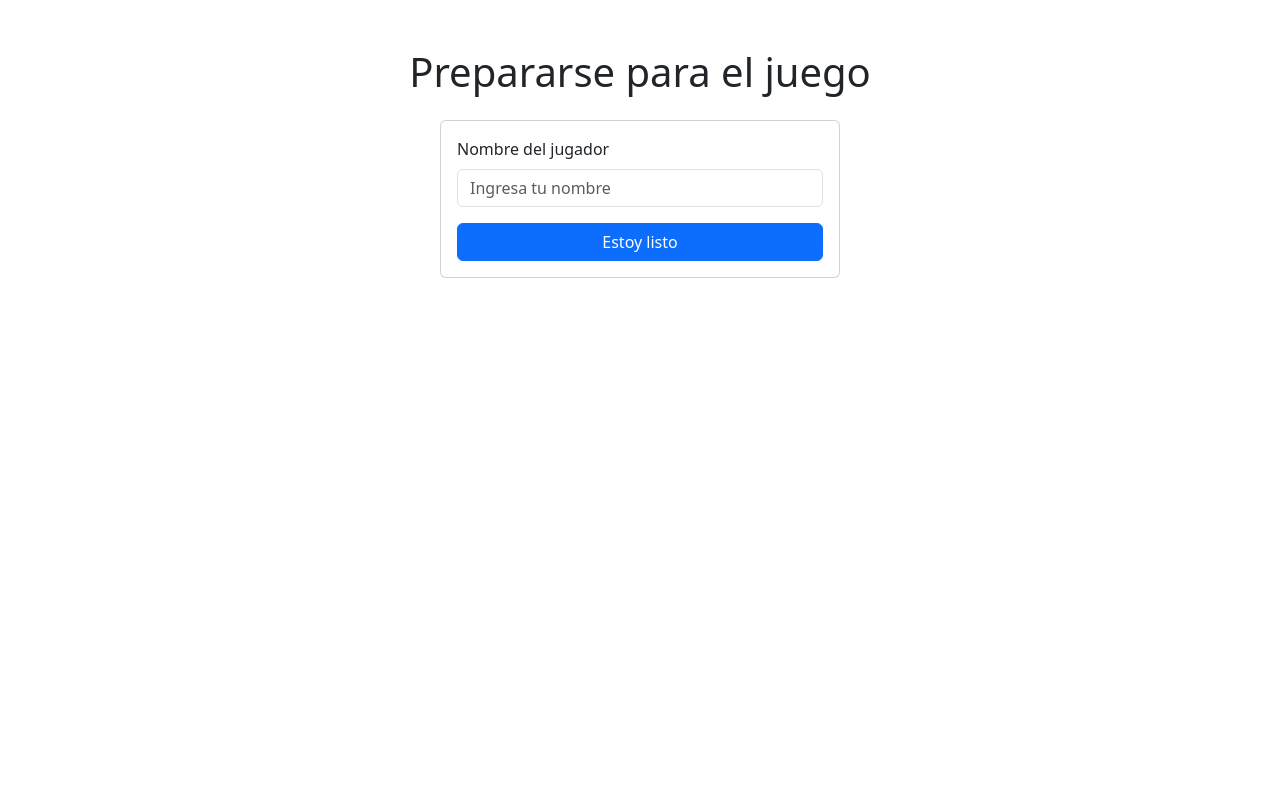
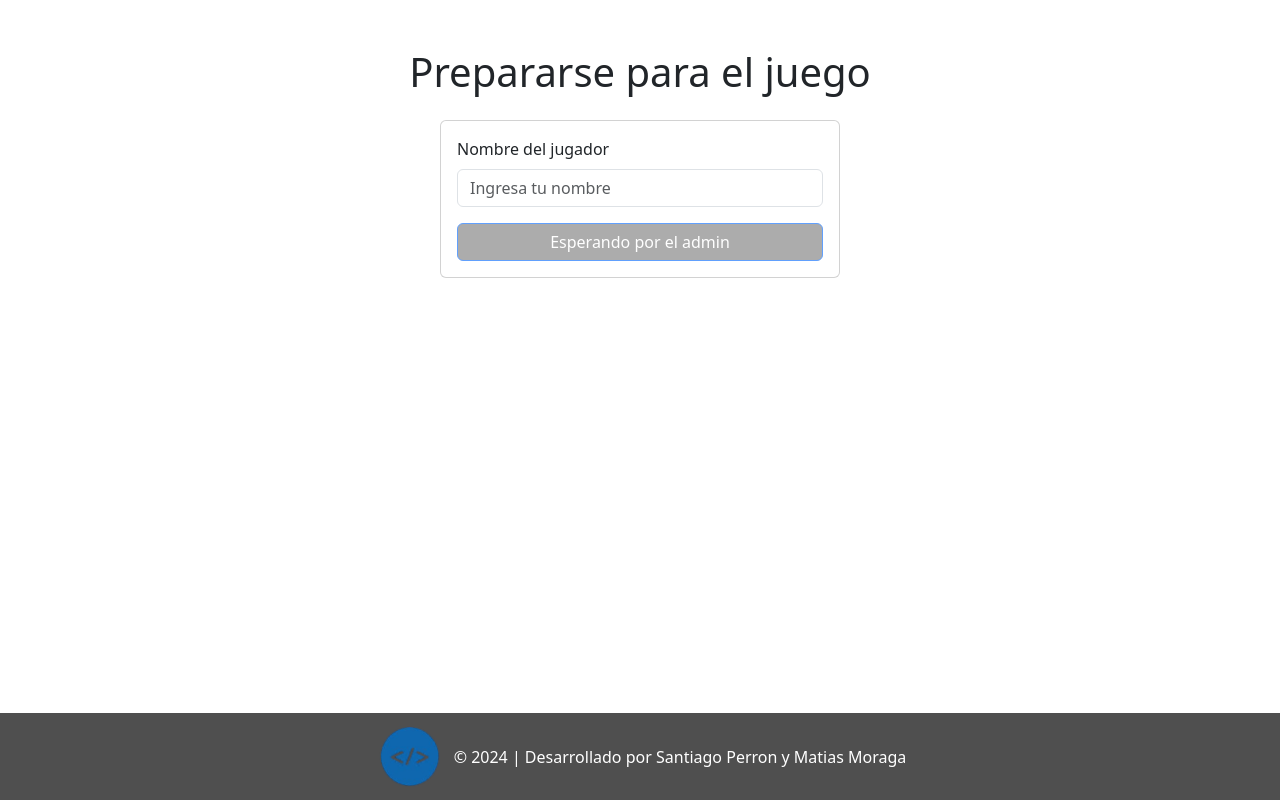
Before and after one commit to STPR2001/Batalla-de-Prompts, a website: page views/lobbyJugador/lobbyJugador.html in a window 1280 px wide. Both pictures are taken after typing "Sample" into the empty fields and a click on the button "Estoy listo". Drawn offline with nearby package versions, Linux system fonts and the light colour scheme; no server answers.

Commit message:
se agrego footer y redireccion de usuarios a partida

```diff
--- a/app.js
+++ b/app.js
@@ -97,11 +97,6 @@ io.on("connection", (socket) => {
     }
   });
 
-  socket.on("redireccionar", (url) => {
-    console.log(url);
-    window.location.href = url;
-  });
-
   socket.on("disconnect", () => {
     console.log("Un usuario se ha desconectado");
   });
--- a/views/home/home.css
+++ b/views/home/home.css
@@ -0,0 +1,8 @@
+footer {
+  position: fixed;
+  bottom: 0;
+  width: 100%;
+  background-color: #343a40; /* Fondo oscuro */
+  color: white; /* Texto blanco para contraste */
+  padding: 10px 0;
+}
--- a/views/lobbyAdmin/lobbyAdmin.js
+++ b/views/lobbyAdmin/lobbyAdmin.js
@@ -61,7 +61,7 @@ async function cargarTema(event) {
       }
 
       alert("Tema cargado con éxito.");
-      document.getElementById("temaInput").value = ""; // Limpiar el campo de entrada
+      document.getElementById("temaInput").value = "";
     } else {
       const errorMsg = await response.text();
       console.error("Error al cargar el tema:", errorMsg);
--- a/views/lobbyJugador/lobbyJugador.html
+++ b/views/lobbyJugador/lobbyJugador.html
@@ -12,6 +12,26 @@
       href="https://cdn.jsdelivr.net/npm/bootstrap@5.3.0/dist/css/bootstrap.min.css"
       rel="stylesheet"
     />
+    <style>
+      footer {
+        position: fixed;
+        bottom: 0;
+        width: 100%;
+        background-color: #4f4f4f;
+        color: rgb(255, 255, 255);
+        padding: 10px 0;
+      }
+
+      .footer-content {
+        display: flex;
+        align-items: center;
+        justify-content: center;
+      }
+
+      .footer-content img {
+        margin-right: 10px;
+      }
+    </style>
   </head>
   <body>
     <div class="container mt-5">
@@ -35,6 +55,7 @@
               type="submit"
               class="btn btn-primary w-100"
               onclick="unirseAlLobby()"
+              id="botonListo"
             >
               Estoy listo
             </button>
@@ -43,6 +64,19 @@
       </div>
     </div>
 
+    <footer class="text-center">
+      <div class="container footer-content">
+        <img
+          src="../imgs/logo.png"
+          alt="Logo Tecnólogo en Informática"
+          style="width: 70px; height: auto"
+        />
+        <p class="mb-0">
+          &copy; 2024 | Desarrollado por Santiago Perron y Matias Moraga
+        </p>
+      </div>
+    </footer>
+
     <!-- Bootstrap JS -->
     <script src="https://cdn.jsdelivr.net/npm/@popperjs/core@2.11.6/dist/umd/popper.min.js"></script>
     <script src="https://cdn.jsdelivr.net/npm/bootstrap@5.3.0/dist/js/bootstrap.min.js"></script>
--- a/views/lobbyJugador/lobbyJugador.js
+++ b/views/lobbyJugador/lobbyJugador.js
@@ -6,10 +6,22 @@ socket.on("connect", () => {
   console.log("Conectado al servidor");
 });
 
+socket.on("redireccionar", (url) => {
+  window.location.href = url;
+});
+
 function unirseAlLobby() {
   const nombreJugador = document.getElementById("nombreJugador").value;
   if (nombreJugador) {
     socket.emit("unirseAlLobby", nombreJugador);
     document.getElementById("nombreJugador").value = "";
   }
+  desactivarBoton();
 }
+
+function desactivarBoton() {
+  const boton = document.getElementById("botonListo");
+  boton.disabled = true;
+  boton.style.backgroundColor = "gray";
+  boton.textContent = "Esperando por el admin";
+}
```
Also changed, not shown: views/home/page.html (+34 -0 lines), views/lobbyAdmin/lobbyAdmin.html (+33 -0 lines), views/partida/partida.html (+41 -2 lines), views/partida/partida.js (+59 -14 lines), views/votacion/votacion.html (+45 -2 lines), views/imgs/logo.png (added).
